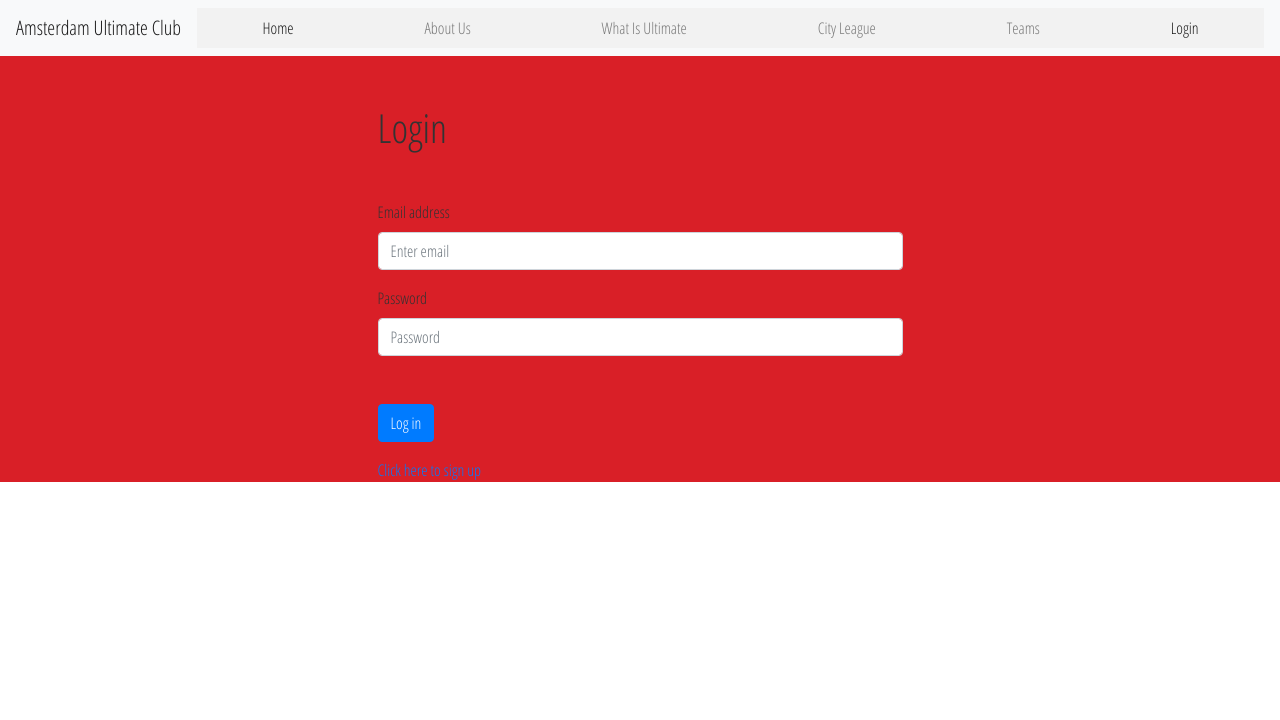
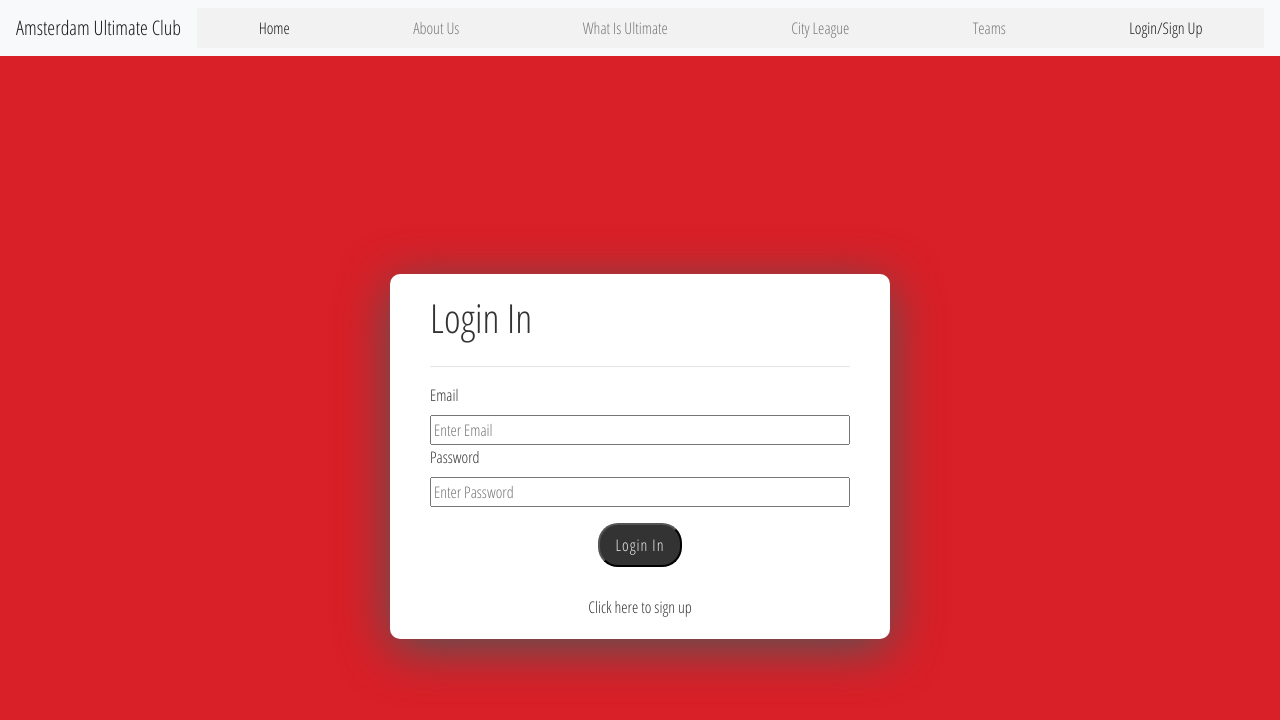
Before and after one commit to curtis-clement/Amsterdam-Ultimate-Club-Client, a React (Create React App) app: page /login in a window 1280 px wide. Shown: the top 720 px of the page. Built offline with nearby package versions, Linux system fonts and the light colour scheme; no server answers.

Commit message:
style login form to match sign up

```diff
--- a/src/CSS Modules/login.module.css
+++ b/src/CSS Modules/login.module.css
@@ -1,3 +1,69 @@
-.button {
+.wrap {
+  height: 100vh;
+  width: 100%;
+  display: flex;
+  flex-direction: column;
+  justify-content: center;
+  align-items: center;
+  background-color: #D91F27;
+}
+
+.formwrap {
+  width: 500px;
+  height: 365px;
+  display: flex;
+  flex-direction: column;
+  padding: 20px 40px;
+  border-radius: 10px;
+  box-shadow: 0px 10px 50px #555;
+  background-color: #ffffff;
+}
+
+.form {
+  width: 100%;
+  display: flex;
+  flex-wrap: wrap;
+  flex-direction: column;
+}
+
+.header {
+  text-align: center;
+  width: 100%;
+}
+
+.hr {
+  color: black;
+  font-weight: bold;
+  width: 100%
+}
+
+.submit {
+  text-align: center;
+}
+
+.submit button {
+  background-color: #333333;
   color: #F2F2F2;
+  width: 20%;
+  margin-top: 1em;
+  padding: 8px 0px;
+  font-size: 1em;
+  font-weight: lighter;
+  letter-spacing: 1px;
+  margin-bottom: 0.25em;
+  border-radius: 20px;
 }
+
+.submit button:hover {
+  color: #333333;
+  background-color: #F2F2F2;
+  border: 2px solid #D91F27;
+}
+
+.link {
+  text-align: center;
+}
+
+.linkcolor {
+  color: #333333;
+}
--- a/src/CSS Modules/signup.module.css
+++ b/src/CSS Modules/signup.module.css
@@ -57,5 +57,5 @@
 .submit button:hover {
   color: #333333;
   background-color: #F2F2F2;
-  border: 2px solid #519e8a;
+  border: 2px solid #D91F27;
 }
--- a/src/components/Navigation/LoggedOut.js
+++ b/src/components/Navigation/LoggedOut.js
@@ -4,7 +4,7 @@ import NavbarItem from "./NavbarItem";
 export default function LoggedOut() {
   return (
     <>
-      <NavbarItem path="/login" linkText="Login" />
+      <NavbarItem path="/login" linkText="Login/Sign Up" />
     </>
   );
 }
--- a/src/pages/Login/index.js
+++ b/src/pages/Login/index.js
@@ -1,12 +1,8 @@
 import React, { useState, useEffect } from "react";
-import Form from "react-bootstrap/Form";
-import Container from "react-bootstrap/Container";
-import Button from "react-bootstrap/Button";
 import { login } from "../../store/user/actions";
 import { selectToken } from "../../store/user/selectors";
 import { useDispatch, useSelector } from "react-redux";
 import { useHistory, Link } from "react-router-dom";
-import { Col } from "react-bootstrap";
 import style from '../../CSS Modules/login.module.css'
 
 export default function SignUp() {
@@ -28,44 +24,83 @@ export default function SignUp() {
 
     dispatch(login(email, password));
 
-    setEmail("");
-    setPassword("");
+    setEmail('');
+    setPassword('');
   }
 
   return (
-    <Container>
-      <Form as={Col} md={{ span: 6, offset: 3 }} className="mt-5">
-        <h1 className="mt-5 mb-5">Login</h1>
-        <Form.Group controlId="formBasicEmail">
-          <Form.Label>Email address</Form.Label>
-          <Form.Control
+    <div className={style.wrap}>
+      <div className={style.formwrap}>
+        <h1 lassName={style.header}>Login In</h1>
+        <hr className={style.hr} />
+        <form className={style.form}>
+          <label>Email</label>
+            <input
             value={email}
             onChange={event => setEmail(event.target.value)}
-            type="email"
-            placeholder="Enter email"
+            type='email'
+            placeholder='Enter Email'
             required
-          />
-        </Form.Group>
-
-        <Form.Group controlId="formBasicPassword">
-          <Form.Label>Password</Form.Label>
-          <Form.Control
+            />
+          <label>Password</label>
+            <input
             value={password}
             onChange={event => setPassword(event.target.value)}
-            type="password"
-            placeholder="Password"
+            type='password'
+            placeholder='Enter Password'
             required
-          />
-        </Form.Group>
-        <Form.Group className="mt-5">
-          <Button variant="primary" type="submit" className={style.button} onClick={submitForm}>
-            Log in
-          </Button>
-        </Form.Group>
-        <Link to="/signup" style={{ textAlign: "center" }}>
-          Click here to sign up
-        </Link>
-      </Form>
-    </Container>
-  );
+            />
+
+          <div className={style.submit}>
+            <button type='submit' onClick={submitForm}>Login In</button>
+          </div>
+          <div className={style.link}>
+            <Link to="/signup" className={style.linkcolor}>
+              Click here to sign up
+            </Link>
+         </div>
+        </form>
+      </div>
+    </div>
+  )
 }
+
+
+
+//   return (
+//     <Container>
+//       <Form as={Col} md={{ span: 6, offset: 3 }} className="mt-5">
+//         <h1 className="mt-5 mb-5">Login</h1>
+//         <Form.Group controlId="formBasicEmail">
+//           <Form.Label>Email address</Form.Label>
+//           <Form.Control
+//             value={email}
+//             onChange={event => setEmail(event.target.value)}
+//             type="email"
+//             placeholder="Enter email"
+//             required
+//           />
+//         </Form.Group>
+
+//         <Form.Group controlId="formBasicPassword">
+//           <Form.Label>Password</Form.Label>
+//           <Form.Control
+//             value={password}
+//             onChange={event => setPassword(event.target.value)}
+//             type="password"
+//             placeholder="Password"
+//             required
+//           />
+//         </Form.Group>
+//         <Form.Group className="mt-5">
+//           <Button variant="primary" type="submit" className={style.button} onClick={submitForm}>
+//             Log in
+//           </Button>
+//         </Form.Group>
+//         <Link to="/signup" style={{ textAlign: "center" }}>
+//           Click here to sign up
+//         </Link>
+//       </Form>
+//     </Container>
+//   );
+// }
--- a/src/pages/SignUp/index.js
+++ b/src/pages/SignUp/index.js
@@ -119,7 +119,7 @@ return (
             <option value={5}>5</option>
           </select>
         <div className={style.submit}>
-          <button onClick={submitForm}>Submit</button>
+          <button onClick={submitForm}>Sign Up</button>
         </div>
       </form>
     </div>
```
Also changed, not shown: 1 other file (tests, documents, lock files or other folders).
